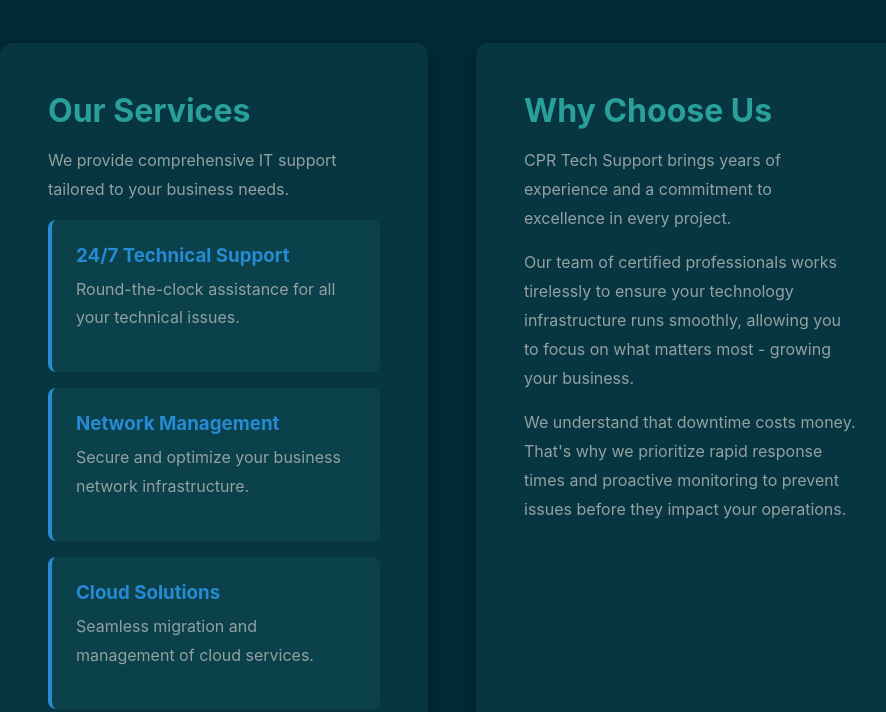
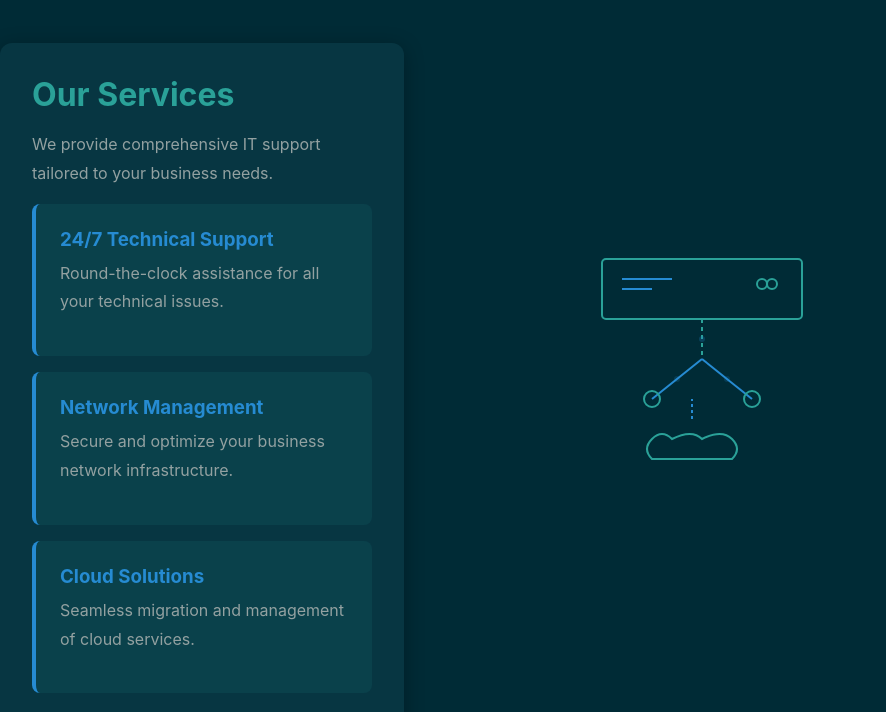
Before and after one commit to sryanc1/CPRTechSupport, a website built with Vite: page index.html in a window 1280 px wide. Shown: the part 821-1533 px from the top of the page, without its empty margins (328-1214 px from the left). Built offline with nearby package versions, Linux system fonts and the light colour scheme.

Commit message:
Change to two column layout with sgv image animation

```diff
--- a/index.html
+++ b/index.html
@@ -10,7 +10,7 @@
   <body>
         <div class="hero">
         <div class="hero-content">
-            <h1>CLOSED</h1>
+            <h1>CPR Tech Support</h1>
             <!-- <p>Expert IT Solutions for Your Business</p> -->
             <a href="#services" class="cta-button">Get Started</a>
         </div>
@@ -41,9 +41,9 @@
     <!-- Content Area (Parallax over Hero) -->
     <div class="content-wrapper">
         <div class="content">
+            <!-- Text Column (Left) -->
+            <div class="text-column">
                 <section id="services">
-                <div class="two-column">
-                    <div class="column">
                     <h2>Our Services</h2>
                     <p>We provide comprehensive IT support tailored to your business needs.</p>
 
@@ -61,32 +61,60 @@
                         <h3>Cloud Solutions</h3>
                         <p>Seamless migration and management of cloud services.</p>
                     </div>
-                    </div>
-
-                    <div class="column">
-                        <h2>Why Choose Us</h2>
-                        <p>CPR Tech Support brings years of experience and a commitment to excellence in every project.</p>
-                        <p>Our team of certified professionals works tirelessly to ensure your technology infrastructure runs smoothly, allowing you to focus on what matters most - growing your business.</p>
-                        <p>We understand that downtime costs money. That's why we prioritize rapid response times and proactive monitoring to prevent issues before they impact your operations.</p>
-                    </div>
-                </div>
                 </section>
 
-            <section id="about" style="margin-top: 4rem;">
-                <div class="two-column">
-                    <div class="column">
+                <section id="about">
                     <h2>About CPR Tech</h2>
                     <p>Founded with a mission to simplify technology for businesses of all sizes, CPR Tech Support has grown into a trusted partner for companies seeking reliable IT solutions.</p>
                     <p>Our name reflects our commitment: just like CPR saves lives, we're here to revive and maintain the health of your technology infrastructure.</p>
-                    </div>
+                </section>
 
-                    <div class="column">
+                <section id="approach">
                     <h2>Our Approach</h2>
                     <p>We believe in building long-term relationships with our clients through transparent communication, proactive support, and innovative solutions.</p>
                     <p>Every business is unique, and we tailor our services to meet your specific requirements, budget, and goals.</p>
+                </section>
+            </div>
+
+            <!-- Image Column (Right) - Fixed position -->
+            <div class="image-column">
+                <div class="svg-container" id="svgContainer">
+                    <!-- Simple Server/Network SVG -->
+                    <svg id="animatedSvg" width="400" height="400" viewBox="0 0 400 400" fill="none" xmlns="http://www.w3.org/2000/svg">
+                        <!-- Server Rack -->
+                        <g id="server">
+                            <rect x="100" y="80" width="200" height="60" rx="4" stroke="#2aa198" stroke-width="2"/>
+                            <line x1="120" y1="100" x2="170" y2="100" stroke="#268bd2" stroke-width="2"/>
+                            <line x1="120" y1="110" x2="150" y2="110" stroke="#268bd2" stroke-width="2"/>
+                            <circle cx="270" cy="105" r="5" stroke="#2aa198" stroke-width="2"/>
+                            <circle cx="260" cy="105" r="5" stroke="#2aa198" stroke-width="2"/>
+                        </g>
+
+                        <!-- Network Connections -->
+                        <g id="network">
+                            <path d="M 200 140 L 200 180" stroke="#2aa198" stroke-width="2" stroke-dasharray="4 4"/>
+                            <path d="M 200 180 L 150 220" stroke="#268bd2" stroke-width="2"/>
+                            <path d="M 200 180 L 250 220" stroke="#268bd2" stroke-width="2"/>
+                            <circle cx="150" cy="220" r="8" stroke="#2aa198" stroke-width="2"/>
+                            <circle cx="250" cy="220" r="8" stroke="#2aa198" stroke-width="2"/>
+                        </g>
+
+                        <!-- Cloud -->
+                        <g id="cloud">
+                            <path d="M 150 280 Q 140 270 150 260 Q 160 250 170 260 Q 190 250 200 260 Q 220 250 230 260 Q 240 270 230 280 Z"
+                                  stroke="#2aa198" stroke-width="2" fill="none"/>
+                            <line x1="190" y1="240" x2="190" y2="220" stroke="#268bd2" stroke-width="2" stroke-dasharray="3 3"/>
+                        </g>
+
+                        <!-- Data Transfer Indicators -->
+                        <g id="dataFlow">
+                            <circle cx="200" cy="160" r="3" fill="#268bd2" opacity="0.8"/>
+                            <circle cx="175" cy="200" r="3" fill="#268bd2" opacity="0.6"/>
+                            <circle cx="225" cy="200" r="3" fill="#268bd2" opacity="0.6"/>
+                        </g>
+                    </svg>
                 </div>
             </div>
-            </section>
         </div>
     </div>
 
--- a/main.js
+++ b/main.js
@@ -26,6 +26,40 @@
             sidebar.classList.remove('open');
         }
     });
+
+    // Scroll-based SVG Animation
+    const svg = document.getElementById('animatedSvg');
+    const server = document.getElementById('server');
+    const network = document.getElementById('network');
+    const cloud = document.getElementById('cloud');
+    const dataFlow = document.getElementById('dataFlow');
+
+    window.addEventListener('scroll', function() {
+        // Get scroll position relative to content wrapper
+        const contentWrapper = document.querySelector('.content-wrapper');
+        const rect = contentWrapper.getBoundingClientRect();
+
+        // Calculate scroll progress (0 to 1)
+        const scrollProgress = Math.max(0, Math.min(1, -rect.top / (rect.height - window.innerHeight)));
+
+        // Rotate server based on scroll
+        const serverRotation = scrollProgress * 360;
+        server.style.transform = `rotate(${serverRotation}deg)`;
+        server.style.transformOrigin = 'center';
+
+        // Scale network connections
+        const networkScale = 0.5 + (scrollProgress * 0.5);
+        network.style.transform = `scale(${networkScale})`;
+        network.style.transformOrigin = 'center';
+
+        // Translate cloud up and down
+        const cloudTranslate = Math.sin(scrollProgress * Math.PI * 2) * 20;
+        cloud.style.transform = `translateY(${cloudTranslate}px)`;
+
+        // Animate data flow opacity
+        const dataOpacity = 0.3 + (Math.sin(scrollProgress * Math.PI * 4) * 0.7);
+        dataFlow.style.opacity = dataOpacity;
+    });
 });
 
 function toggleNav() {
--- a/style.css
+++ b/style.css
@@ -143,32 +143,33 @@
 
         .content {
             background: var(--primary-dark);
-            min-height: 100vh;
-            padding: 3rem 1.5rem;
+            min-height: 200vh;
+            display: flex;
+            position: relative;
         }
 
-        .two-column {
-            display: grid;
-            grid-template-columns: 1fr;
-            gap: 2rem;
-            max-width: 1200px;
-            margin: 0 auto;
+        /* Text Column (Left) */
+        .text-column {
+            flex: 1;
+            padding: 3rem 2rem;
+            max-width: 600px;
         }
 
-        .column {
+        .text-column section {
+            margin-bottom: 4rem;
             background: var(--secondary-dark);
             padding: 2rem;
             border-radius: 12px;
             box-shadow: 0 4px 20px rgba(0, 0, 0, 0.3);
         }
 
-        .column h2 {
+        .text-column h2 {
             color: var(--accent-cyan);
             margin-bottom: 1rem;
             font-size: 2rem;
         }
 
-        .column p {
+        .text-column p {
             color: var(--text-muted);
             line-height: 1.8;
             margin-bottom: 1rem;
@@ -187,6 +188,33 @@
             margin-bottom: 0.5rem;
         }
 
+        /* Image Column (Right) - Fixed */
+        .image-column {
+            position: sticky;
+            top: 0;
+            right: 0;
+            width: 50%;
+            height: 100vh;
+            display: flex;
+            align-items: center;
+            justify-content: center;
+            background: var(--primary-dark);
+        }
+
+        .svg-container {
+            width: 100%;
+            max-width: 500px;
+            display: flex;
+            align-items: center;
+            justify-content: center;
+        }
+
+        #animatedSvg {
+            width: 100%;
+            height: auto;
+            max-width: 400px;
+        }
+
         /* Tablet and Desktop */
         @media (min-width: 768px) {
             .nav-toggle {
@@ -199,21 +227,33 @@
 
             .content {
                 margin-left: 280px;
-                padding: 4rem 3rem;
             }
 
-            .two-column {
-                grid-template-columns: 1fr 1fr;
+            .text-column {
+                padding: 4rem 3rem;
             }
         }
 
-        @media (min-width: 1024px) {
-            .two-column {
-                gap: 3rem;
+        /* Mobile - Stack layout */
+        @media (max-width: 767px) {
+            .content {
+                flex-direction: column-reverse;
             }
 
-            .column {
-                padding: 3rem;
+            .text-column {
+                max-width: 100%;
+            }
+
+            .image-column {
+                position: sticky;
+                top: 0;
+                width: 100%;
+                height: 50vh;
+                min-height: 300px;
+            }
+
+            #animatedSvg {
+                max-width: 300px;
             }
         }
 
```
Lines whose indentation alone changed are shown as unchanged.
